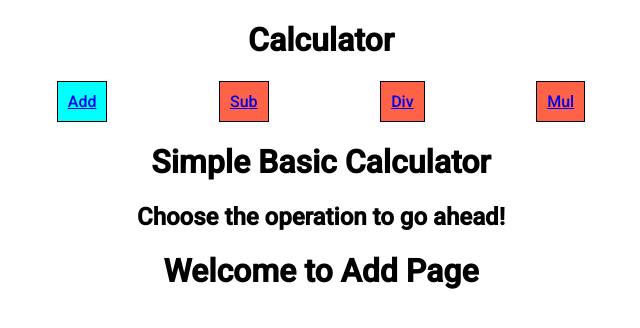
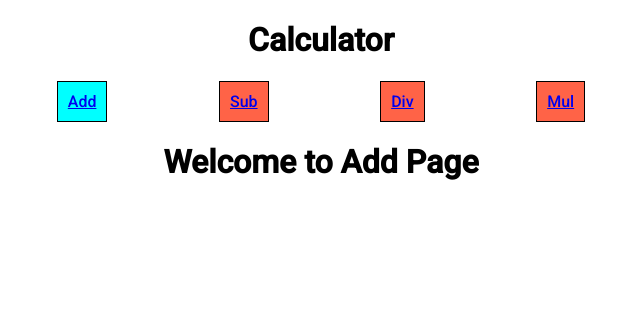
Before and after one commit to mohd-anas-ansari/calculator-react, a React (Create React App) app: page /add in a window 1280 px wide. Shown: the top 328 px of the page, without its empty margins (319-959 px from the left). Built offline with nearby package versions, Linux system fonts and the light colour scheme.

Commit message:
Add main components

```diff
--- a/src/App.js
+++ b/src/App.js
@@ -14,7 +14,7 @@ function App() {
 	return (
 		<div className="App">
       <Home />
-      <Route path="/" component={MainSection} />
+      <Route exact path="/" component={MainSection} />
       <Route path="/add" component={Add} />
       <Route path="/sub" component={Sub} />
       <Route path="/div" component={Div} />
```
